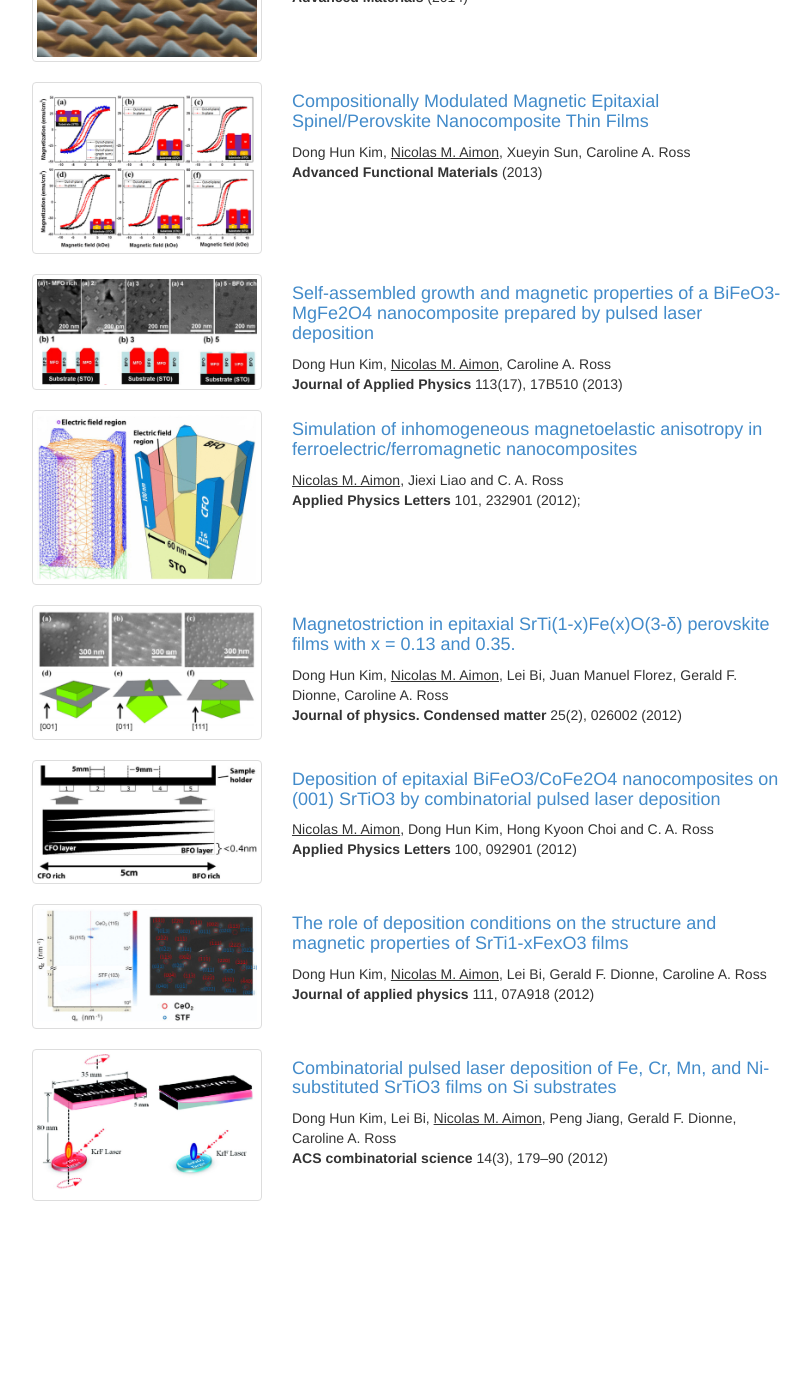
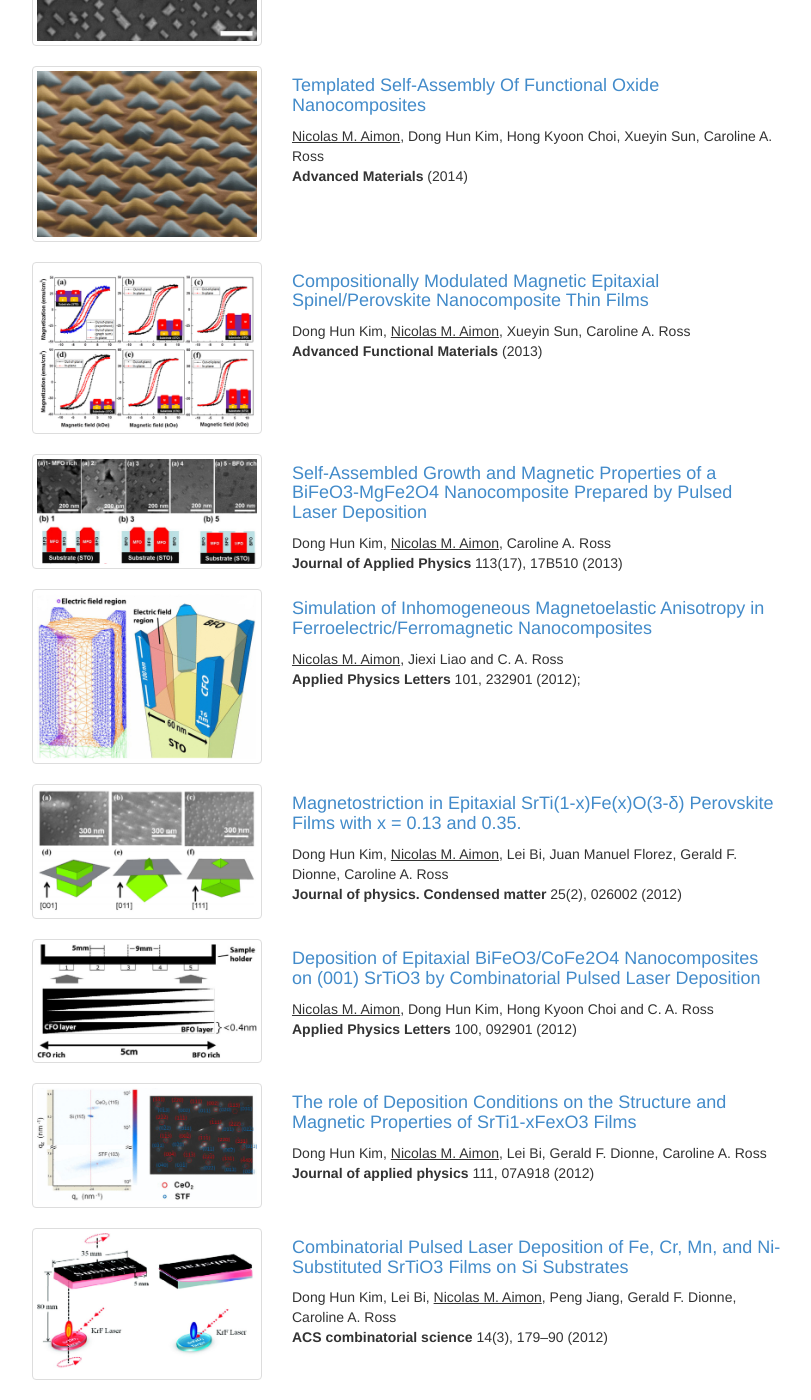
Before and after one commit to naimo/nicolas.github.com, a Jekyll site: the page built from research.html, in a window 1280 px wide and 1400 px high, scrolled down 693 px. Shown: the whole window, without its empty margins (38-849 px from the left). Built offline with Jekyll 4.4.1, drawn with Linux system fonts in a browser that asks for light colours; Markdown is read by kramdown in place of the engine named in the settings; before the commit the page ends 1914 px from its top, so only the background shows below that; some of the changed text lies outside the part shown.

Commit message:
Research

```diff
--- a/research.html
+++ b/research.html
@@ -15,6 +15,17 @@
 <a href="http://pubs.acs.org/doi/abs/10.1021/nn503100s" target="_blank"><h4>Hierarchical Templating of a BiFeO3–CoFe2O4 Multiferroic Nanocomposite by a Triblock Terpolymer Film</h4></a>
 Hong Kyoon Choi, <u>Nicolas M. Aimon</u>, Dong Hun Kim, Xue Yin Sun, Jessica Gwyther, Ian Manners, and Caroline A. Ross<br>
 <strong>ACS Nano</strong> (2014)
+</div>
+</div>
+
+<div class="row">
+<div class="col-xs-6 col-md-4">
+<div class="thumbnail"><img src="{{ site.url }}/assets/img/research/pillarshape.jpg" class="img-responsive">
+</div></div>
+<div class="col-xs-12 col-md-8">
+<a href="http://scitation.aip.org/content/aip/journal/aplmater/2/8/10.1063/1.4892695" target="_blank"><h4>Pillar Shape Modulation in Epitaxial BiFeO3–CoFe2O4 Vertical Nanocomposite Films</h4></a>
+Dong Hun Kim, <u>Nicolas M. Aimon</u> and Caroline A. Ross<br>
+<strong>APL Materials</strong> (2014)
 </div>
 </div>
 
@@ -56,7 +67,7 @@
 <div class="thumbnail"><img src="{{ site.url }}/assets/img/research/MFO.jpg" class="img-responsive">
 </div></div>
 <div class="col-xs-12 col-md-8">
-<a href="http://scitation.aip.org/content/aip/journal/jap/113/17/10.1063/1.4795327" target="_blank"><h4>Self-assembled growth and magnetic properties of a BiFeO3-MgFe2O4 nanocomposite prepared by pulsed laser deposition</h4></a>
+<a href="http://scitation.aip.org/content/aip/journal/jap/113/17/10.1063/1.4795327" target="_blank"><h4>Self-Assembled Growth and Magnetic Properties of a BiFeO3-MgFe2O4 Nanocomposite Prepared by Pulsed Laser Deposition</h4></a>
 Dong Hun Kim, <u>Nicolas M. Aimon</u>, Caroline A. Ross<br>
 <strong>Journal of Applied Physics</strong> 113(17), 17B510 (2013)
 </div>
@@ -67,7 +78,7 @@
 <div class="thumbnail"><img src="{{ site.url }}/assets/img/research/simul.jpg" class="img-responsive">
 </div></div>
 <div class="col-xs-12 col-md-8">
-<a href="http://scitation.aip.org/content/aip/journal/apl/101/23/10.1063/1.4768958" target="_blank"><h4>Simulation of inhomogeneous magnetoelastic anisotropy in ferroelectric/ferromagnetic nanocomposites</h4></a>
+<a href="http://scitation.aip.org/content/aip/journal/apl/101/23/10.1063/1.4768958" target="_blank"><h4>Simulation of Inhomogeneous Magnetoelastic Anisotropy in Ferroelectric/Ferromagnetic Nanocomposites</h4></a>
 <u>Nicolas M. Aimon</u>, Jiexi Liao and C. A. Ross<br>
 <strong>Applied Physics Letters</strong> 101, 232901 (2012);
 </div>
@@ -78,7 +89,7 @@
 <div class="thumbnail"><img src="{{ site.url }}/assets/img/research/STFmag.jpg" class="img-responsive">
 </div></div>
 <div class="col-xs-12 col-md-8">
-<a href="http://iopscience.iop.org/0953-8984/25/2/026002/" target="_blank"><h4>Magnetostriction in epitaxial SrTi(1-x)Fe(x)O(3-δ) perovskite films with x = 0.13 and 0.35.</h4></a>
+<a href="http://iopscience.iop.org/0953-8984/25/2/026002/" target="_blank"><h4>Magnetostriction in Epitaxial SrTi(1-x)Fe(x)O(3-δ) Perovskite Films with x = 0.13 and 0.35.</h4></a>
 Dong Hun Kim, <u>Nicolas M. Aimon</u>, Lei Bi, Juan Manuel Florez, Gerald F. Dionne, Caroline A. Ross<br>
 <strong>Journal of physics. Condensed matter </strong> 25(2), 026002 (2012)
 </div>
@@ -89,7 +100,7 @@
 <div class="thumbnail"><img src="{{ site.url }}/assets/img/research/combinatorial.jpg" class="img-responsive">
 </div></div>
 <div class="col-xs-12 col-md-8">
-<a href="http://scitation.aip.org/content/aip/journal/apl/100/9/10.1063/1.3690957" target="_blank"><h4>Deposition of epitaxial BiFeO3/CoFe2O4 nanocomposites on (001) SrTiO3 by combinatorial pulsed laser deposition</h4></a>
+<a href="http://scitation.aip.org/content/aip/journal/apl/100/9/10.1063/1.3690957" target="_blank"><h4>Deposition of Epitaxial BiFeO3/CoFe2O4 Nanocomposites on (001) SrTiO3 by Combinatorial Pulsed Laser Deposition</h4></a>
 <u>Nicolas M. Aimon</u>, Dong Hun Kim, Hong Kyoon Choi and C. A. Ross<br>
 <strong>Applied Physics Letters</strong> 100, 092901 (2012)
 </div>
@@ -100,7 +111,7 @@
 <div class="thumbnail"><img src="{{ site.url }}/assets/img/research/STF.jpg" class="img-responsive">
 </div></div>
 <div class="col-xs-12 col-md-8">
-<a href="http://scitation.aip.org/content/aip/journal/jap/111/7/10.1063/1.3673415" target="_blank"><h4>The role of deposition conditions on the structure and magnetic properties of SrTi1-xFexO3 films</h4></a>
+<a href="http://scitation.aip.org/content/aip/journal/jap/111/7/10.1063/1.3673415" target="_blank"><h4>The role of Deposition Conditions on the Structure and Magnetic Properties of SrTi1-xFexO3 Films</h4></a>
 Dong Hun Kim, <u>Nicolas M. Aimon</u>, Lei Bi, Gerald F. Dionne, Caroline A. Ross<br>
 <strong>Journal of applied physics</strong> 111, 07A918 (2012)
 </div>
@@ -111,7 +122,7 @@
 <div class="thumbnail"><img src="{{ site.url }}/assets/img/research/STFcomb.jpg" class="img-responsive">
 </div></div>
 <div class="col-xs-12 col-md-8">
-<a href="http://pubs.acs.org/doi/abs/10.1021/co2001185" target="_blank"><h4>Combinatorial pulsed laser deposition of Fe, Cr, Mn, and Ni-substituted SrTiO3 films on Si substrates</h4></a>
+<a href="http://pubs.acs.org/doi/abs/10.1021/co2001185" target="_blank"><h4>Combinatorial Pulsed Laser Deposition of Fe, Cr, Mn, and Ni-Substituted SrTiO3 Films on Si Substrates</h4></a>
 Dong Hun Kim, Lei Bi, <u>Nicolas M. Aimon</u>, Peng Jiang, Gerald F. Dionne, Caroline A. Ross<br>
 <strong>ACS combinatorial science</strong> 14(3), 179–90 (2012)
 </div>
--- a/resume.html
+++ b/resume.html
@@ -16,7 +16,7 @@
 <H4>EDUCATION</H4>
 <div class="row">
 <div class="col-sm-2">
-	2009-now
+	2009-2014
 </div>
 <div class="col-sm-10">
 	<div class="row">
@@ -68,7 +68,7 @@
 <H4>EXPERIENCE</H4>
 <div class="row">
 <div class="col-sm-2">
-	2009-now
+	2009-2014
 </div>
 <div class="col-sm-10">
 	<div class="row">
```
Also changed, not shown: assets/img/research/pillarshape.jpg (added).
